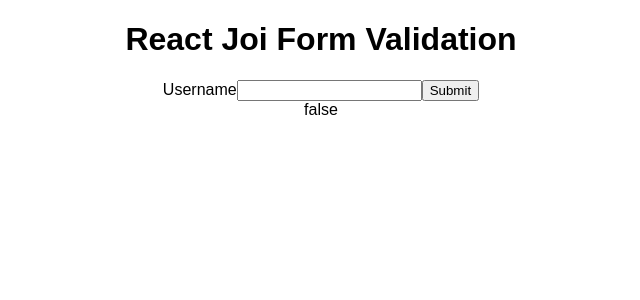
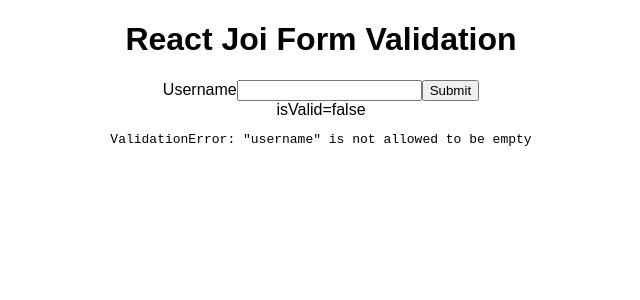
Before and after one commit to joshuaebowling/react-joi-form-validation, a React (Create React App) app: page / in a window 1280 px wide. Shown: the top 300 px of the page, without its empty margins (319-959 px from the left). Built offline with nearby package versions, Linux system fonts and the light colour scheme.

Commit message:
show validation errors

```diff
--- a/src/forms/CreateUser.tsx
+++ b/src/forms/CreateUser.tsx
@@ -4,7 +4,11 @@
 import useValidate from "../useValidate";
 import User from "../models/User";
 const CreateUser = () => {
-  const { isValid, update, errors } = useValidate(Schema, new User());
+  const { isValid, update, currentModel, errors } = useValidate(
+    Schema,
+    new User()
+  );
+  console.log("errors", errors);
   return (
     <form
       onSubmit={(e) => {
@@ -18,7 +22,8 @@
         onChange={(e) => update("username", e.target.value)}
       />
       <input type="submit"></input>
-      <div>{JSON.stringify(isValid)}</div>
+      <div>isValid={JSON.stringify(isValid)}</div>
+      {errors && <pre>{errors.toString()}</pre>}
     </form>
   );
 };
--- a/src/useValidate.ts
+++ b/src/useValidate.ts
@@ -18,8 +18,9 @@
     //    setErrors(errors);
     console.log(error);
     setIsValid(error === undefined);
+    setErrors(error);
   }, [currentModel]);
-  return { update, isValid, currentModel };
+  return { update, isValid, currentModel, errors };
 }
 
 export default useValidate;
```
